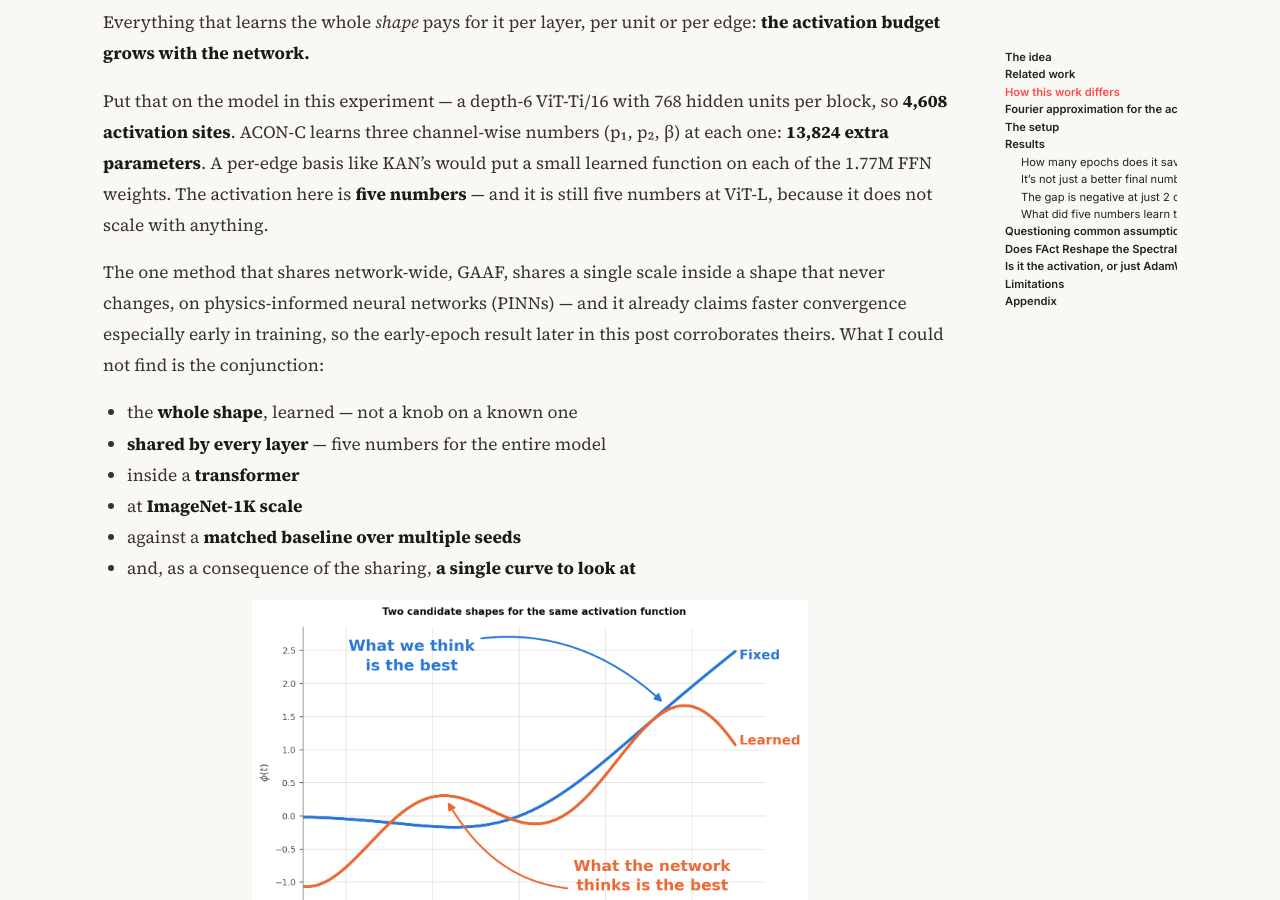
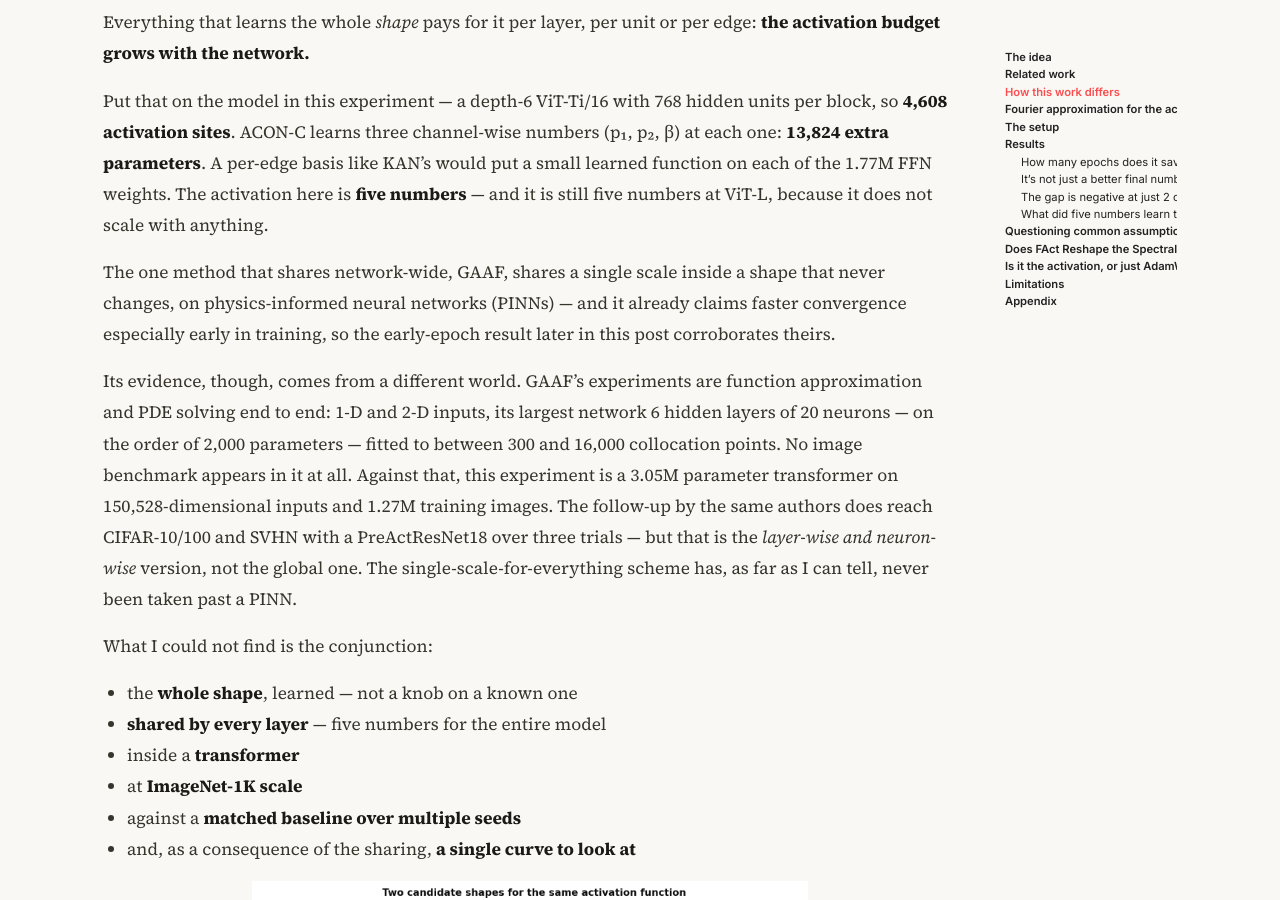
Before and after one commit to Arunprakash-A/Arunprakash-a.github.io, a Jekyll site: the page built from _posts/2026-08-11-learnable-activations-might-have-better-loss-landscape.md, in a window 1280 px wide and 900 px high, scrolled down 3233 px. Built offline with Jekyll 4.4.1, drawn with Linux system fonts in a browser that asks for light colours; nearby versions of some CDN libraries.

Commit message:
Quantify GAAF's experimental scale against ImageNet; fix LAAF seeds row
Co-Authored-By: Claude Opus 5 <noreply@anthropic.com>

```diff
--- a/_posts/2026-08-11-learnable-activations-might-have-better-loss-landscape.md
+++ b/_posts/2026-08-11-learnable-activations-might-have-better-loss-landscape.md
@@ -101,11 +101,22 @@ the 1.77M FFN weights. The activation here is **five numbers** — and it is
 still five numbers at ViT-L, because it does not scale with anything.
 
 The one method that shares network-wide, GAAF, shares a single scale inside
-a shape that never changes, on physics-informed neural networks
-(PINNs) — and it already claims
-faster convergence especially early in training, so the early-epoch result
-later in this post corroborates theirs. What I could not find is the
-conjunction:
+a shape that never changes, on physics-informed neural networks (PINNs) — and
+it already claims faster convergence especially early in training, so the
+early-epoch result later in this post corroborates theirs.
+
+Its evidence, though, comes from a different world. GAAF's experiments are
+function approximation and PDE solving end to end: 1-D and 2-D inputs, its
+largest network 6 hidden layers of 20 neurons — on the order of 2,000
+parameters — fitted to between 300 and 16,000 collocation points. No image
+benchmark appears in it at all. Against that, this experiment is a 3.05M
+parameter transformer on 150,528-dimensional inputs and 1.27M training
+images. The follow-up by the same authors does reach CIFAR-10/100 and SVHN
+with a PreActResNet18 over three trials — but that is the *layer-wise and
+neuron-wise* version, not the global one. The single-scale-for-everything
+scheme has, as far as I can tell, never been taken past a PINN.
+
+What I could not find is the conjunction:
 
 - the **whole shape**, learned — not a knob on a known one
 - **shared by every layer** — five numbers for the entire model
@@ -429,7 +440,7 @@ repository — so it reflects those versions and may miss later updates.
 | [Rational nets](https://arxiv.org/abs/2004.01902) | ✓ | ✗ | ✗ | ✓ validation-loss curves |
 | [ACON](https://arxiv.org/abs/2009.04759) | ✓ **full ImageNet pipeline + weights** | ✗ | FLOPs/params only | one appendix figure |
 | [KAN](https://arxiv.org/abs/2404.19756) | ✓ actively maintained | 3 seeds, some experiments | grid-size scaling only | mixed |
-| [GAAF / LAAF](https://arxiv.org/abs/1906.01170) | ✓ but a Burgers PINN demo, TF 1.14 | ✗ | ✗ | ✓ loss vs epoch |
+| [GAAF](https://arxiv.org/abs/1906.01170) / [LAAF](https://arxiv.org/abs/1909.12228) | ✓ but a Burgers PINN demo, TF 1.14 | ✗ GAAF; **3 trials** on LAAF's CIFAR/SVHN | ✗ | ✓ loss vs epoch |
 | [F-KAN](https://arxiv.org/abs/2409.09323) | ✗ | ± given, **n never stated** | ✗ | ✓ convergence curves |
 | [KAF](https://arxiv.org/abs/2502.06018) | "will release" post-review | ✗ | GPT-2 only, not vision | ✗ ImageNet = final table |
 | [STAF](https://arxiv.org/abs/2502.00869) | project page, no repo found | ✗ | appendix mention | ✓ PSNR trajectories |
```
